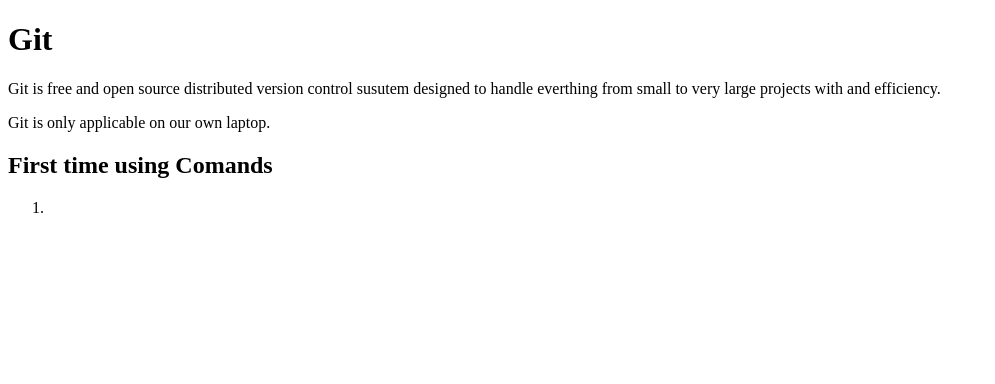
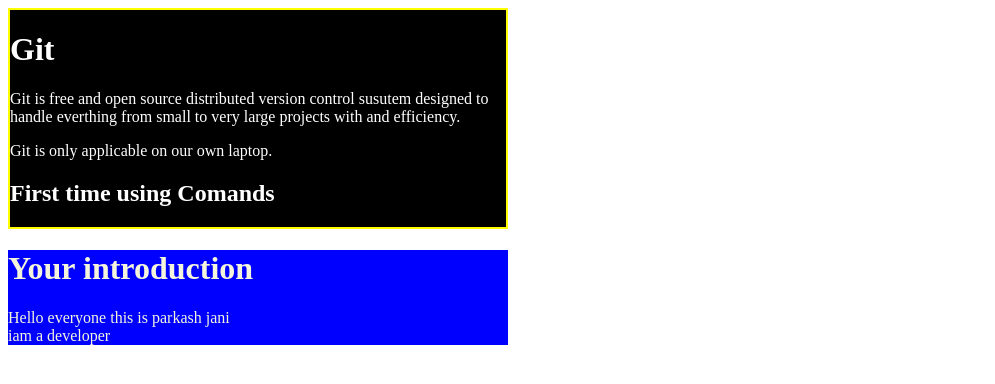
Before and after one commit to parkashjani0344-alt/firstone, a plain HTML site: page index.html in a window 1280 px wide. Shown: the whole page, without its empty margins (0-995 px from the left). Drawn offline with Linux system fonts and the light colour scheme.

Commit message:
second commit

```diff
--- a/index.html
+++ b/index.html
@@ -4,19 +4,23 @@
     <meta charset="UTF-8">
     <meta name="viewport" content="width=device-width, initial-scale=1.0">
     <title>Document</title>
+    <link rel="stylesheet" href="style.css">
+    <script src="script.js"></script>
+
 </head>
 <body>
-    <div>
+    <div class="first">
      <h1>Git</h1>
      <p>Git is free and open source distributed version control susutem designed to handle everthing  from small to very large projects with and efficiency.</p>
      <p>Git is only applicable on our own laptop.</p>
      <h2> First time using Comands</h2>
-     <p>
-        <ol>
-            <li></li>
 
-        </ol>
-     </p>
+    </div>
+    <div class="second">
+        <h1>Your introduction</h1>
+        <p>Hello everyone
+            this is parkash jani <br> iam a developer
+        </p>
     </div>
 </body>
 </html>
--- /dev/null
+++ b/style.css
@@ -0,0 +1,15 @@
+*{
+    box-sizing: border-box;
+}
+.first{
+    width: 500px;
+    background-color: black;
+    color: white;
+    border: 2px solid yellow;
+
+}
+.second{
+    width: 500px;
+    background-color: blue;
+    color: beige;
+}
```
Also changed, not shown: script.js (added).
